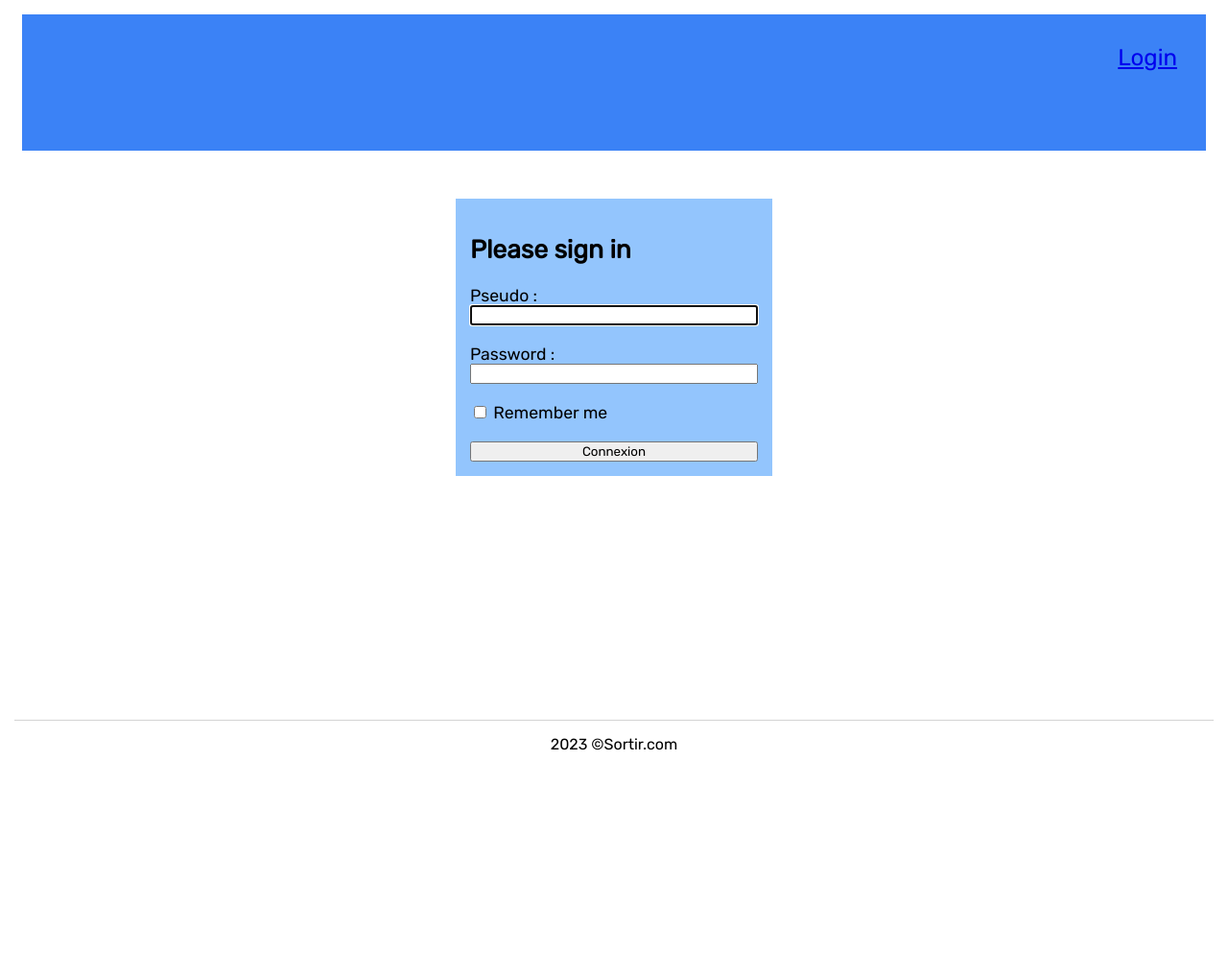
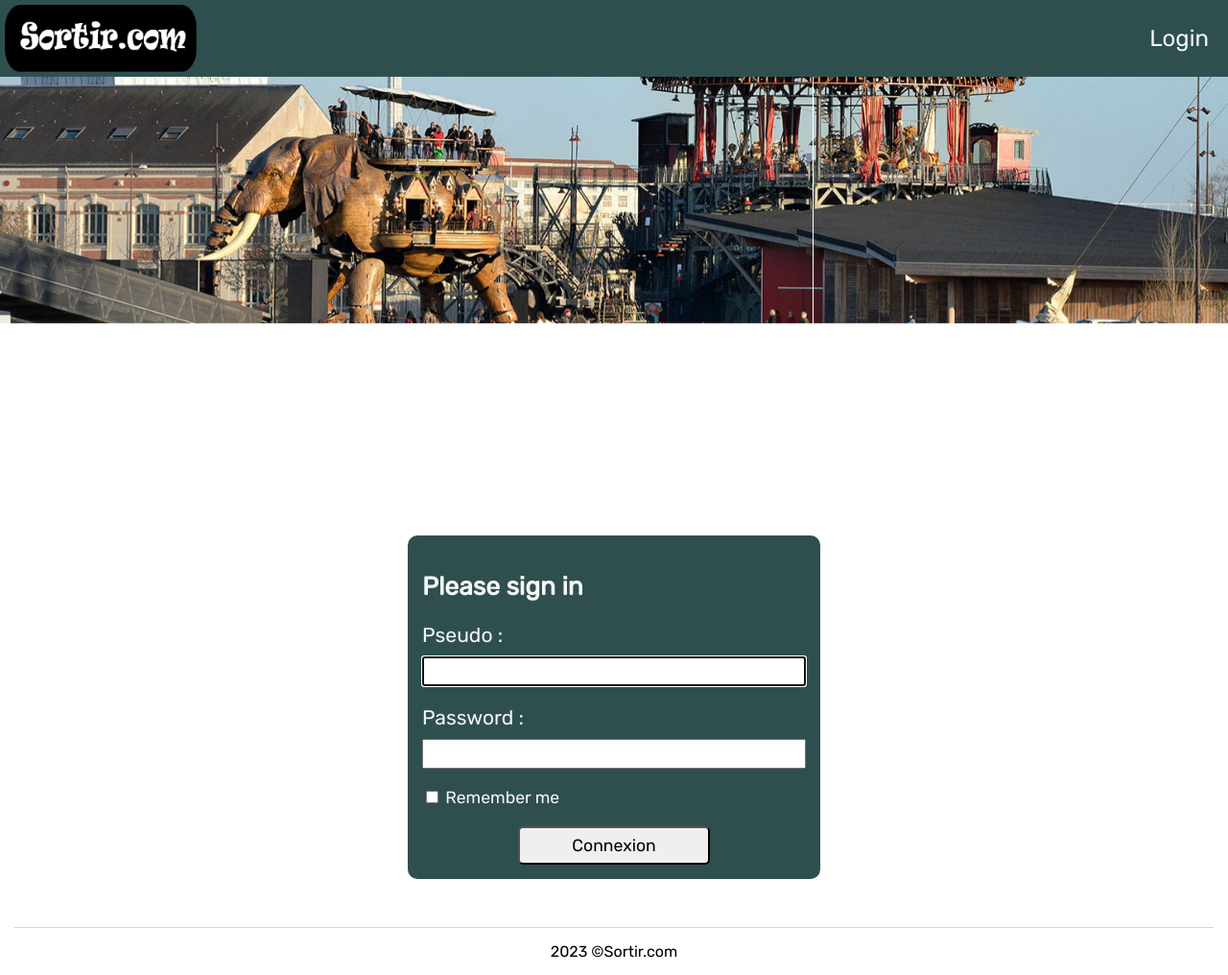
Before and after one commit to LCaffarelli/Sortir, a Symfony app: template templates/security/login.html.twig in a window 1280 px wide. Shown: the whole page at 96% size. Before the commit the page ends 782 px from the top, so only its background shows below. Run offline with Twig, Linux system fonts and the light colour scheme; the template is opened without the code that fills it, so the values that code supplies are empty; some libraries are stand-ins or nearby versions.

Commit message:
Mise à jour CSS

```diff
--- a/public/css/style.css
+++ b/public/css/style.css
@@ -3,28 +3,52 @@
 }
 
 nav ul{
+    position: absolute;
+    margin:0;
+    right: 0; top:0;
+    z-index: 2;
     display: flex;
     justify-content: right;
-    padding: 0;
+    width: 100%;
+    height: 80px;
+    line-height: 80px;
+    background-color: darkslategray;
 }
 
 nav li{
-    padding-right: 15px;
+    padding-right: 20px;
     list-style: none;
     font-size: 1.5em;
 }
 
 header {
-    margin: 15px;
-    padding: 15px;
-    text-align: center;
-    height: 7em;
-    vertical-align: middle;
-    background-color: #3b82f6;
+    margin-bottom : 100px;
+    width: 100%;
+    height: 450px;
+    z-index: 2;
+    color: whitesmoke;
+    background-repeat: no-repeat;
+    background-position-x: center;
+    background-size: auto;
 }
 
+.imageHeader{
+    position: fixed;
+    left: 0; right: 0; top: 0;
+    z-index: 1;
+    width: 100%;
+    height: auto;
+}
+.imageLogo{
+    position: fixed;
+    left: 5px; top: 5px;
+    width: 200px;
+    height: 70px;
+    z-index: 3;
+}
 .navbar{
     text-decoration: none;
+    color: whitesmoke;
 }
 
 .connexionUser{
@@ -32,13 +56,38 @@ header {
     margin-top : 50px;
     margin-bottom: 50px;
     padding:15px;
-    width: 300px;
+    width: 400px;
     height: auto;
     display: flex;
     flex-direction: column;
     justify-content: center;
-    background-color: #93c5fd;
+    background-color: darkslategray;
+    border-radius: 10px;
     font-size: 1.1em;
+    color: whitesmoke;
+}
+
+.connexion{
+    display: flex;
+    flex-direction: column;
+}
+.labelConnexion{
+    font-size: 1.2em;
+    padding-bottom: 10px;
+}
+.inputConnexion{
+    font-size: 1.2em;
+}
+.btn_Connexion{
+    margin: auto;
+    height: 40px;
+    width: 200px;
+    border-radius: 5px;
+    font-size: 1em;
+}
+.btn_Connexion:hover{
+    cursor: pointer;
+    background-color: dimgrey;
 }
 
 footer{
@@ -48,5 +97,5 @@ footer{
     padding: 15px;
     text-align: center;
     position: absolute;
-    bottom:0; left:0; right:0;
+    left:0; right:0;
 }
--- a/templates/base.html.twig
+++ b/templates/base.html.twig
@@ -11,7 +11,7 @@
     <link href="https://fonts.googleapis.com/css2?family=Rubik&display=swap" rel="stylesheet">
 
     <link rel="stylesheet" href="{{ asset('css/style.css') }}">
-    <link rel="icon" href="{{ asset('img/favicon.png') }}">
+    <link rel="icon" href="{{ asset('img/test_logo2.png') }}">
 
     <title>{% block title %}Sortie.com{% endblock %}</title>
 </head>
--- a/templates/inc/nav.html.twig
+++ b/templates/inc/nav.html.twig
@@ -1,4 +1,8 @@
 <nav>
+    <img class="imageHeader" src="{{ asset('img/bandeau-nantes.jpg') }}" alt="Vivre à Nantes">
+
+    <a href="{{ path('main_home') }}"><img class="imageLogo" src="{{ asset('img/NomSite.png') }}" alt="Vivre à Nantes"></a>
+
     <ul>
 
         {% if app.user %}
@@ -14,7 +18,7 @@
         {% endif %}
 
         {% else %}
-            <li><a href="{{ path('app_login') }}">Login</a></li>
+            <li><a class="navbar" href="{{ path('app_login') }}">Login</a></li>
 
         {% endif %}
 
--- a/templates/security/login.html.twig
+++ b/templates/security/login.html.twig
@@ -15,10 +15,16 @@
     {% endif %}
     <section class="connexionUser">
         <h1 class="h3 mb-3 font-weight-normal">Please sign in</h1>
-        <label for="inputPseudo">Pseudo : </label>
-        <input type="text" value="{{ last_username }}" name="pseudo" id="inputPseudo" class="form-control" autocomplete="username" required autofocus><br>
-        <label for="inputPassword">Password : </label>
-        <input type="password" name="password" id="inputPassword" class="form-control" autocomplete="current-password" required><br>
+
+        <div class="connexion">
+            <label class="labelConnexion" for="inputPseudo">Pseudo : </label>
+            <input type="text" value="{{ last_username }}" name="pseudo" id="inputPseudo" class="inputConnexion" autocomplete="username" required autofocus><br>
+        </div>
+
+        <div class="connexion">
+            <label class="labelConnexion" for="inputPassword">Password : </label>
+            <input type="password" name="password" id="inputPassword" class="inputConnexion" autocomplete="current-password" required><br>
+        </div>
 
         <input type="hidden" name="_csrf_token"
                value="{{ csrf_token('authenticate') }}"
@@ -35,9 +41,9 @@
         </div><br>
 
 
-        <button class="btn_Connexion" type="submit">
-            Connexion
-        </button>
+        <div class="connexion">
+            <input class="btn_Connexion" type="submit" value="Connexion">
+        </div>
 
     </section>
 
```
Also changed, not shown: public/img/NomSite.png (added), public/img/bandeau-nantes.jpg (added), public/img/test_logo1.png (added), public/img/test_logo2.png (added), public/img/test_logo22.png (added).
